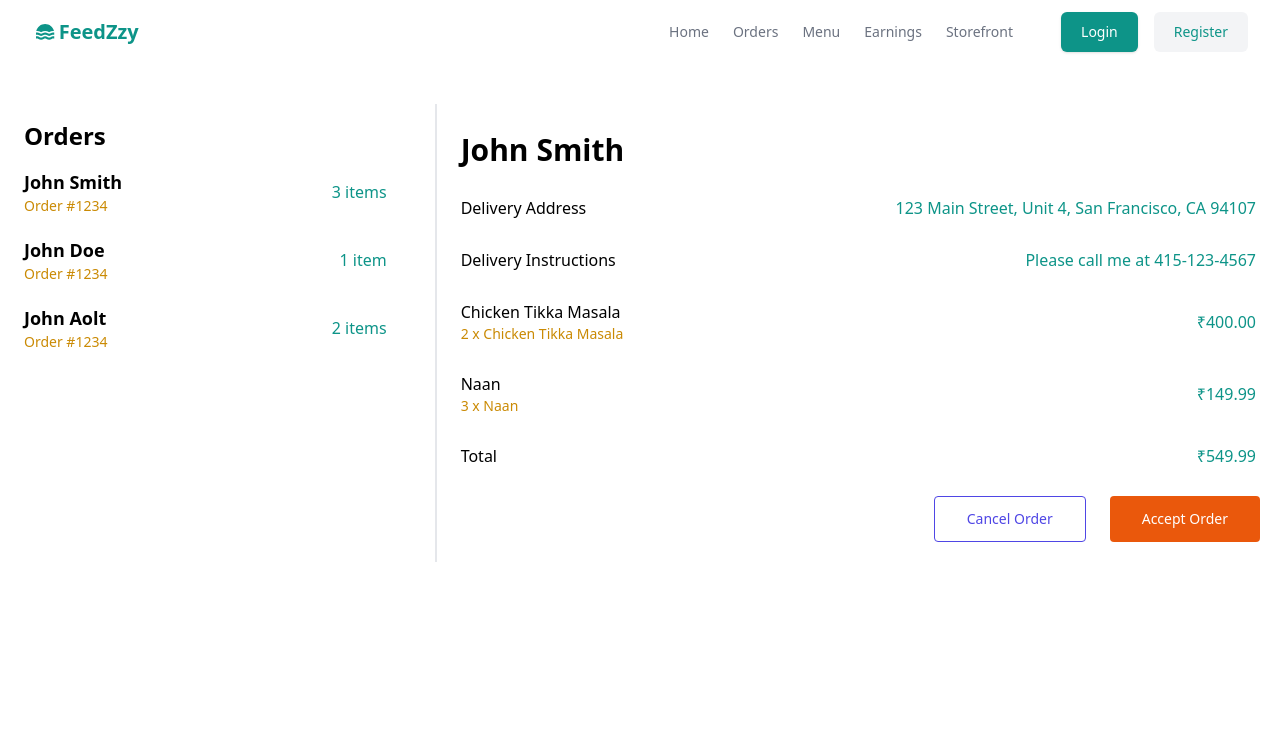
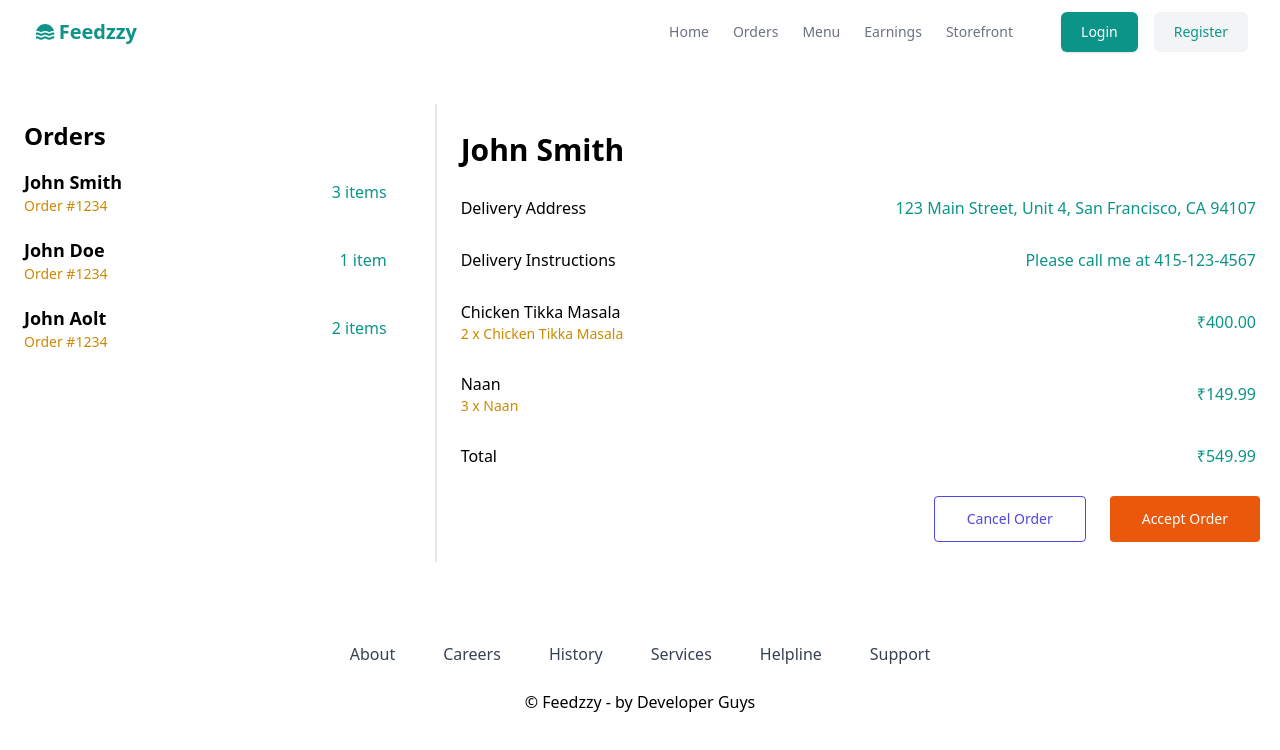
Before and after one commit to Phinix-BI/Feedzzy, a React (Vite) app in the folder client/: page / in a window 1280 px wide. Shown: the top 750 px of the page. Built offline with nearby package versions, Linux system fonts and the light colour scheme.

Commit message:
Add Footer

```diff
--- a/client/src/App.tsx
+++ b/client/src/App.tsx
@@ -4,6 +4,8 @@ import CombineFile from './components/ResturantPages/CombineFile/CombineFile.tsx
 import OrderStatus from './components/ResturantPages/OrderComponents/OrderStatus/OrderStatus.tsx';
 
 import './styles.css'
+
+import StoreFront from './components/ResturantPages/StoreFront/StoreFront.tsx';
 
 function App() {
   const router = createBrowserRouter([
@@ -13,7 +15,7 @@ function App() {
     },
     {
       path: "/storeFront",
-      element: <CombineFile><h1> Hello World</h1></CombineFile>,
+      element: <CombineFile><StoreFront /></CombineFile>,
     }
 
   ]);
--- a/client/src/components/ResturantPages/CombineFile/CombineFile.tsx
+++ b/client/src/components/ResturantPages/CombineFile/CombineFile.tsx
@@ -1,11 +1,13 @@
 import  { ReactNode, FC } from 'react';
 import NavBar from '../common/NavBar/NavBar.tsx';
+import Footer from '../common/Footer/Footer.tsx';
 
 const CombineFile: FC<{ children: ReactNode }> = ({ children }) => {
   return (
     <div>
       <NavBar />
       {children} {/* Render children of CombinedComponent */}
+      <Footer />
     </div>
   );
 };
--- a/client/src/components/ResturantPages/StoreFront/StoreFront.tsx
+++ b/client/src/components/ResturantPages/StoreFront/StoreFront.tsx
@@ -0,0 +1,10 @@
+import { FC } from "react"
+
+
+const StoreFront : FC = () => {
+  return (
+    <div>StoreFront</div>
+  )
+}
+
+export default StoreFront
--- /dev/null
+++ b/client/src/components/ResturantPages/common/Footer/Footer.tsx
@@ -0,0 +1,42 @@
+
+const Footer = () => {
+    return (
+        <footer className="">
+  <div className="mx-auto max-w-5xl px-4 py-8 sm:px-6 lg:px-8">
+
+    <ul className="mt-12 flex flex-wrap justify-center gap-6 md:gap-8 lg:gap-12">
+      <li>
+        <a className="text-gray-700 transition hover:text-gray-700/75" href="#"> About </a>
+      </li>
+
+      <li>
+        <a className="text-gray-700 transition hover:text-gray-700/75" href="#"> Careers </a>
+      </li>
+
+      <li>
+        <a className="text-gray-700 transition hover:text-gray-700/75" href="#"> History </a>
+      </li>
+
+      <li>
+        <a className="text-gray-700 transition hover:text-gray-700/75" href="#"> Services </a>
+      </li>
+
+      <li>
+        <a className="text-gray-700 transition hover:text-gray-700/75" href="#"> Helpline </a>
+      </li>
+
+      <li>
+        <a className="text-gray-700 transition hover:text-gray-700/75" href="#"> Support </a>
+      </li>
+    </ul>
+
+    <ul className="mt-6 flex justify-center gap-6 md:gap-8">
+        <h3>&#169; Feedzzy - by Developer Guys</h3>
+
+    </ul>
+  </div>
+</footer>
+    )
+    }
+
+export default Footer;
--- a/client/src/components/ResturantPages/common/NavBar/NavBar.tsx
+++ b/client/src/components/ResturantPages/common/NavBar/NavBar.tsx
@@ -14,7 +14,7 @@ export default function NavBar() {
                 fill="currentColor"
               />
             </svg>
-            <span className="text-xl font-semibold">FeedZzy</span>
+            <span className="text-xl font-semibold">Feedzzy</span>
           </a>
         </div>
 
```
